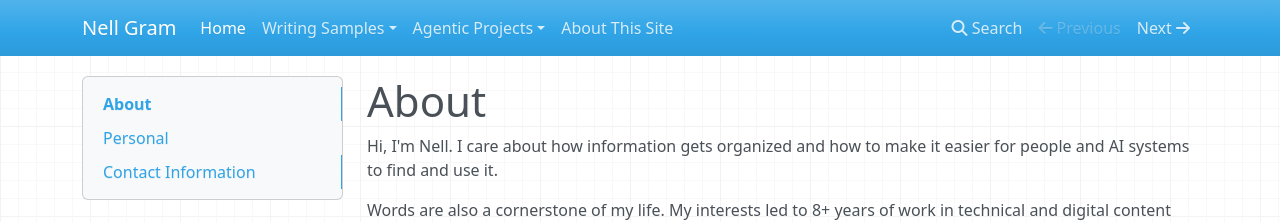
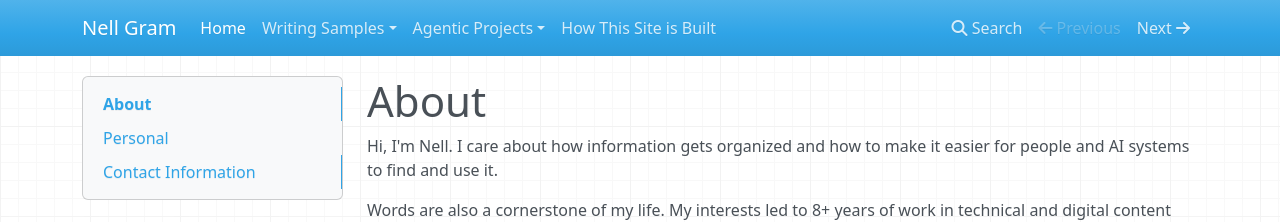
Before and after one commit to nellcgram/nellcgram.github.io, an MkDocs documentation site: the page built from docs/index.md, in a window 1280 px wide. Shown: the top 222 px of the page. Built offline with MkDocs 1.6.1, drawn with Linux system fonts in a browser that asks for light colours; nearby versions of some CDN libraries.

Commit message:
Update mkdocs.yml changed about site name

```diff
--- a/mkdocs.yml
+++ b/mkdocs.yml
@@ -12,4 +12,4 @@ nav:
     - EOB Guide: writing-samples/eob-guide.md
   - Agentic Projects:
     - Docs Assistant Skills: agentic-projects/docs-assistant.md
-  - About This Site: about-this-site.md
+  - How This Site is Built: how-site-built.md
```
